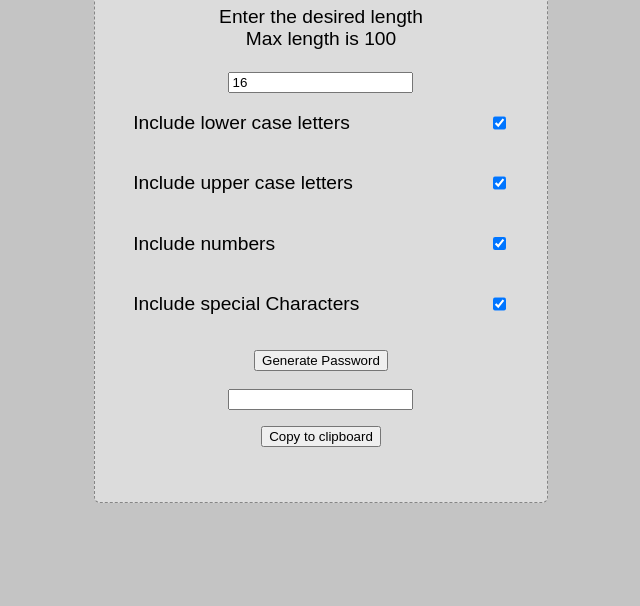
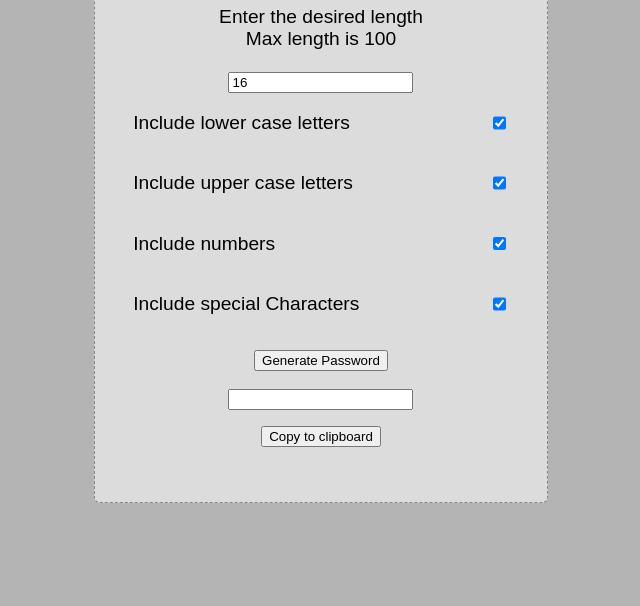
Before and after one commit to KnoodleBowl/PasswordGenerator, a plain HTML site: page index.html in a window 1280 px wide. Shown: the part 194-800 px from the top of the page, without its empty margins (319-959 px from the left). Drawn offline with Linux system fonts and the light colour scheme.

Commit message:
Update index.css

```diff
--- a/index.css
+++ b/index.css
@@ -1,5 +1,5 @@
 body {
-  background-color:rgb(196, 196, 196);
+  background-color:rgb(180, 180, 180);
   text-align:center;
   font-size:larger;
   font-family: arial;
```
